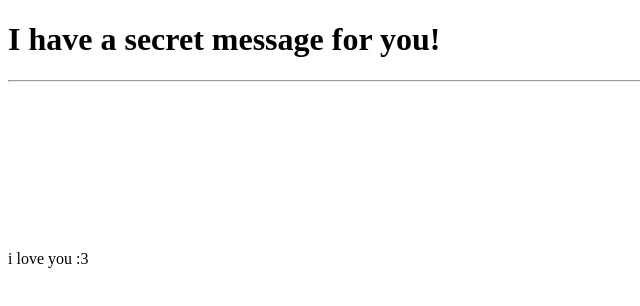
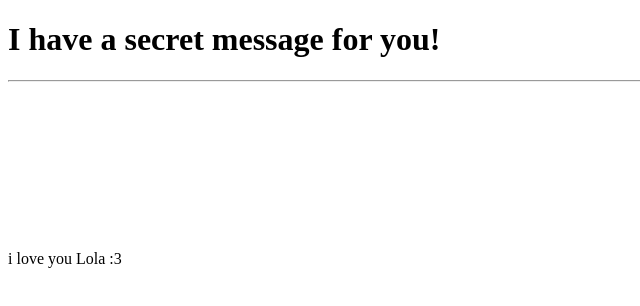
Before and after one commit to AndrewDeAsevedo/websitetest, a plain HTML site: page index.html in a window 1280 px wide. Shown: the full height of the page, 0-640 px from the left. Drawn offline with Linux system fonts and the light colour scheme.

Commit message:
added wife's name

```diff
--- a/index.html
+++ b/index.html
@@ -7,6 +7,6 @@
         <h1>I have a secret message for you!</h1>
         <hr>
         <br><br><br><br><br><br><br><br>
-        <p> i love you :3</p>
+        <p> i love you Lola :3</p>
     </body>
 </html>
```
